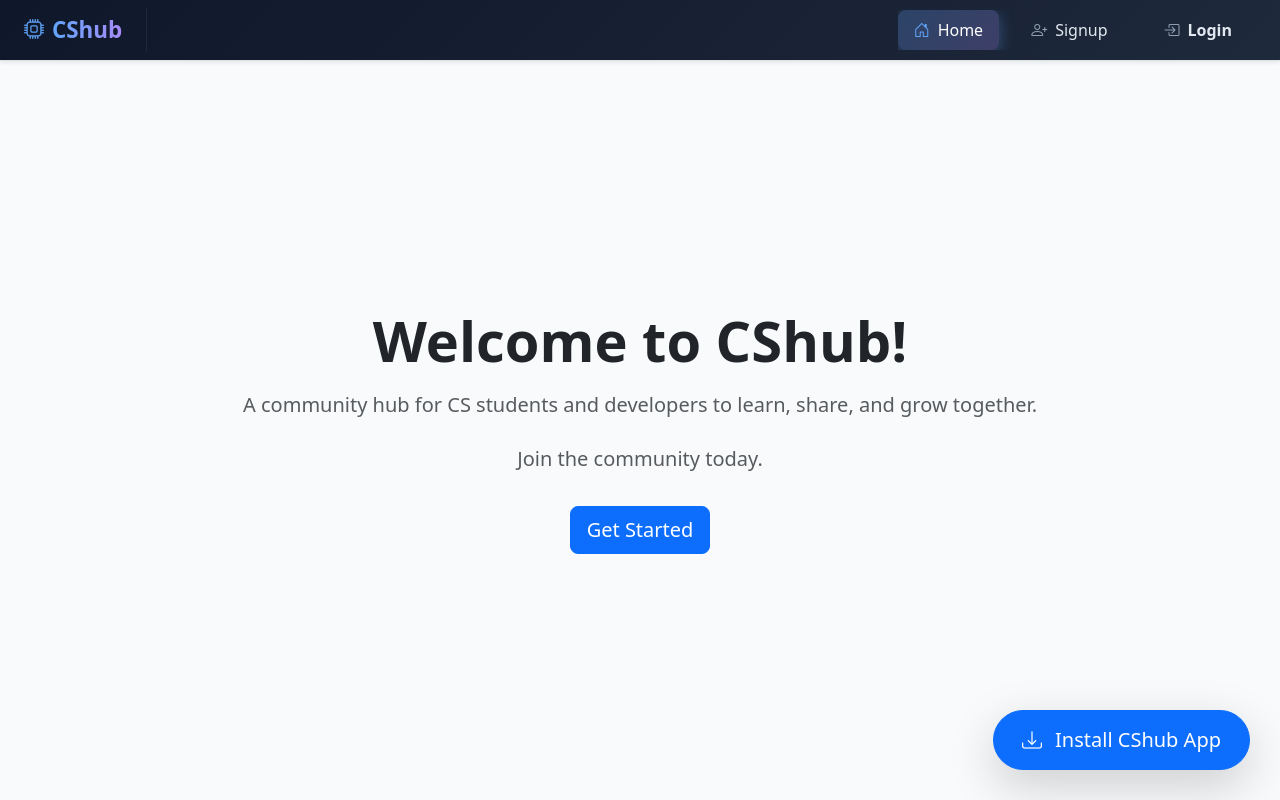
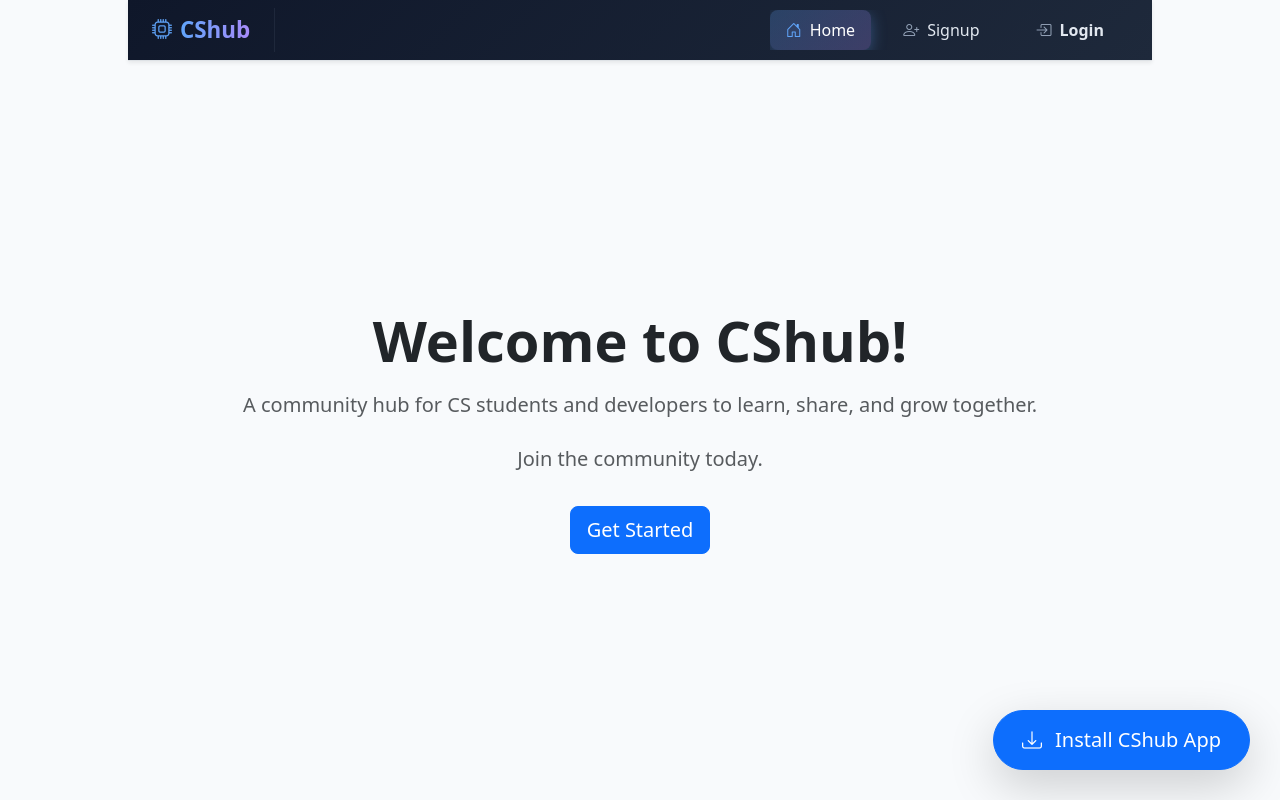
Before and after one commit to Newton-oyweri/cshub, a Django app: page / in a window 1280 px wide. Run offline with Django 5.2, Linux system fonts and the light colour scheme; some libraries are stand-ins or nearby versions.

Commit message:
desktop view test 3

```diff
--- a/accounts/templates/home.html
+++ b/accounts/templates/home.html
@@ -12,16 +12,31 @@
     <link rel="stylesheet" href="https://cdn.jsdelivr.net/npm/bootstrap-icons@1.11.1/font/bootstrap-icons.css">
     <link href="https://cdn.jsdelivr.net/npm/bootstrap@5.3.3/dist/css/bootstrap.min.css" rel="stylesheet">
     <style>
+        html, body {
+            width: 100%;
+            height: 100%;
+            margin: 0;
+        }
+
         body {
-            margin: 0;
+            display: flex;
+            justify-content: center;
+            align-items: flex-start; /* top-aligned, not vertically centered */
+            overflow-x: hidden;
             font-family: system-ui, -apple-system, sans-serif;
             background: #f8fafc;
+        }
+
+        #viewport-root {
+            width: 1024px;
             min-height: 100vh;
             display: flex;
             flex-direction: column;
         }
+
         .overflow-x-auto::-webkit-scrollbar { display: none; }
         .overflow-x-auto { -ms-overflow-style: none; scrollbar-width: none; }
+
         .nav-link {
             white-space: nowrap;
             font-size: 1rem;
@@ -49,16 +64,11 @@
         }
         .active-link i { color: #60a5fa !important; }
 
-        /* === PWA Desktop App Shell === */
-        .app-shell {
-            width: 100%;
-            max-width: 1400px;
-            margin: 0 auto;
-            padding: 0 16px;
-        }
+        /* Removed .app-shell — no longer needed with fixed viewport */
     </style>
 </head>
 <body>
+    <div id="viewport-root">
         <nav class="navbar shadow-sm border-bottom sticky-top py-2"
              style="background: linear-gradient(135deg, #0f172a 0%, #1e293b 100%);
                     border-bottom: 1px solid #334155;">
@@ -117,8 +127,8 @@
             </div>
         </nav>
 
-    <!-- Main Content - now wrapped in app-shell -->
-    <main class="app-shell flex-grow-1 d-flex flex-column justify-content-center align-items-center text-center py-5">
+        <!-- Main Content -->
+        <main class="flex-grow-1 d-flex flex-column justify-content-center align-items-center text-center py-5 px-4">
             <h1 class="display-4 fw-bold text-dark mb-3">Welcome to CShub!</h1>
             <p class="lead text-muted mb-4">
                 A community hub for CS students and developers to learn, share, and grow together.
@@ -130,14 +140,15 @@
                 <a href="{% url 'accounts:signup' %}" class="btn btn-primary btn-lg mt-3">Get Started</a>
             {% endif %}
         </main>
+    </div>
 
-    <!-- Desktop Install Button (bottom right) -->
+    <!-- Install buttons remain outside the viewport-root so they stay in screen corners on desktop -->
     <button id="install-button-desktop"
             class="btn btn-primary btn-lg shadow-lg d-none d-md-block"
             style="display: none; position: fixed; bottom: 30px; right: 30px; z-index: 1050; border-radius: 50px; padding: 14px 28px;">
         <i class="bi bi-download me-2"></i> Install CShub App
     </button>
-    <!-- Mobile Install Button (bottom center) -->
+
     <button id="install-button-mobile"
             class="btn btn-primary shadow-lg d-block d-md-none"
             style="display: none; position: fixed; bottom: 20px; left: 50%; transform: translateX(-50%); z-index: 1050; border-radius: 50px; padding: 12px 32px;">
@@ -150,7 +161,6 @@
     const desktopBtn = document.getElementById('install-button-desktop');
     const mobileBtn = document.getElementById('install-button-mobile');
 
-    // Detect if running in standalone PWA mode and hide install buttons
     const isStandalone = window.matchMedia('(display-mode: standalone)').matches ||
                          window.navigator.standalone === true;
 
@@ -158,7 +168,6 @@
         if (desktopBtn) desktopBtn.style.display = 'none';
         if (mobileBtn) mobileBtn.style.display = 'none';
     } else {
-        // Show buttons optimistically if not already installed
         window.addEventListener('load', () => {
             if (desktopBtn) desktopBtn.style.display = 'block';
             if (mobileBtn) mobileBtn.style.display = 'block';
```
Lines whose indentation alone changed are shown as unchanged.
